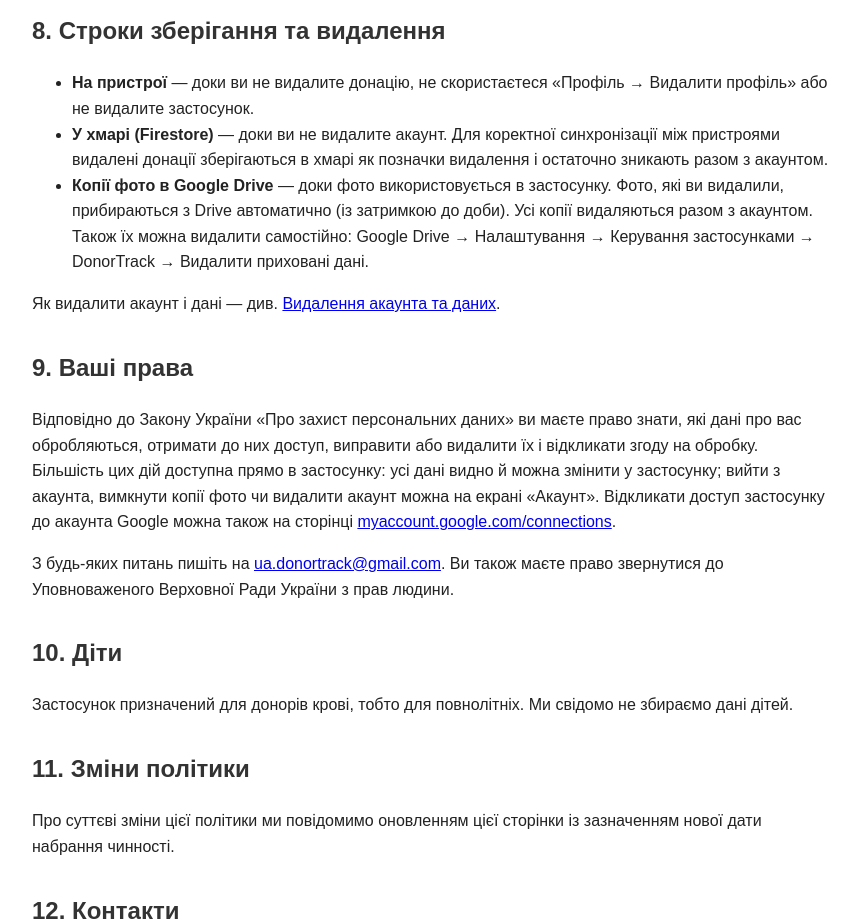
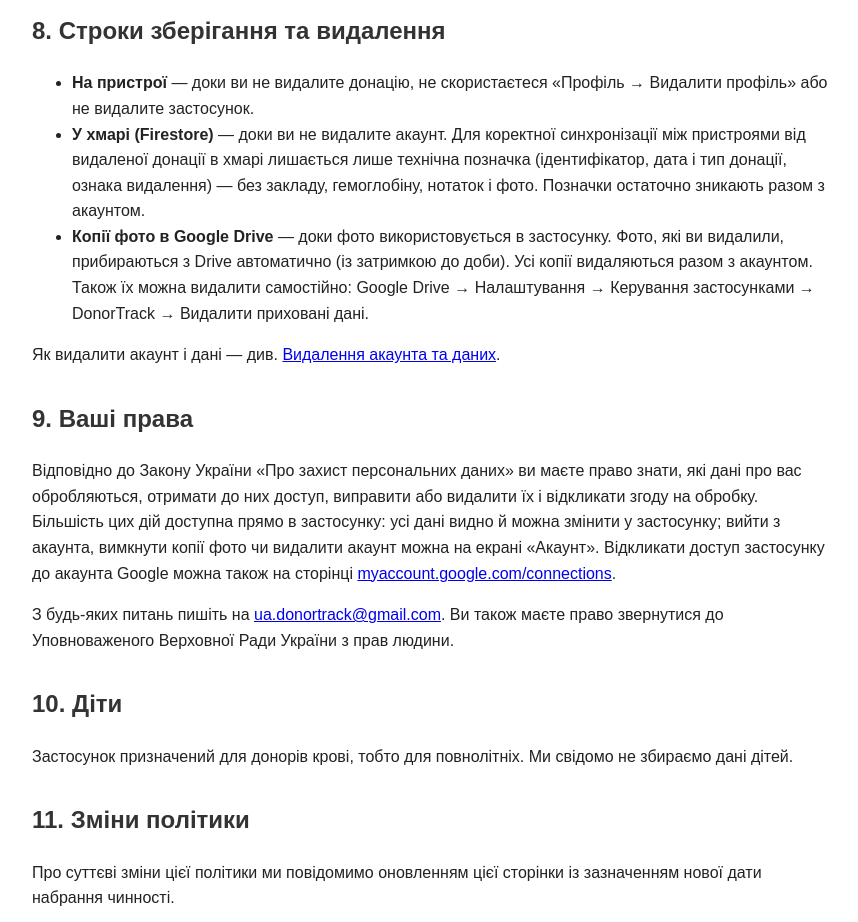
Before and after one commit to euronimus1366613hell-ux/donortrack-privacy, a plain HTML site: page index.html in a window 1280 px wide. Shown: the part 2740-3662 px from the top of the page, without its empty margins (208-1066 px from the left). Drawn offline with Linux system fonts and the light colour scheme.

Commit message:
Політика: позначки видалення без особистих даних
Co-Authored-By: Claude Opus 5.5 <noreply@anthropic.com>
Claude-Session: https://claude.ai/code/session_01MV4aR1pyoVZHX45o7KZsN2

```diff
--- a/index.html
+++ b/index.html
@@ -87,7 +87,7 @@
   <h2>8. Строки зберігання та видалення</h2>
   <ul>
     <li><strong>На пристрої</strong> — доки ви не видалите донацію, не скористаєтеся «Профіль → Видалити профіль» або не видалите застосунок.</li>
-    <li><strong>У хмарі (Firestore)</strong> — доки ви не видалите акаунт. Для коректної синхронізації між пристроями видалені донації зберігаються в хмарі як позначки видалення і остаточно зникають разом з акаунтом.</li>
+    <li><strong>У хмарі (Firestore)</strong> — доки ви не видалите акаунт. Для коректної синхронізації між пристроями від видаленої донації в хмарі лишається лише технічна позначка (ідентифікатор, дата і тип донації, ознака видалення) — без закладу, гемоглобіну, нотаток і фото. Позначки остаточно зникають разом з акаунтом.</li>
     <li><strong>Копії фото в Google Drive</strong> — доки фото використовується в застосунку. Фото, які ви видалили, прибираються з Drive автоматично (із затримкою до доби). Усі копії видаляються разом з акаунтом. Також їх можна видалити самостійно: Google Drive → Налаштування → Керування застосунками → DonorTrack → Видалити приховані дані.</li>
   </ul>
   <p>Як видалити акаунт і дані — див. <a href="delete.html">Видалення акаунта та даних</a>.</p>
```
